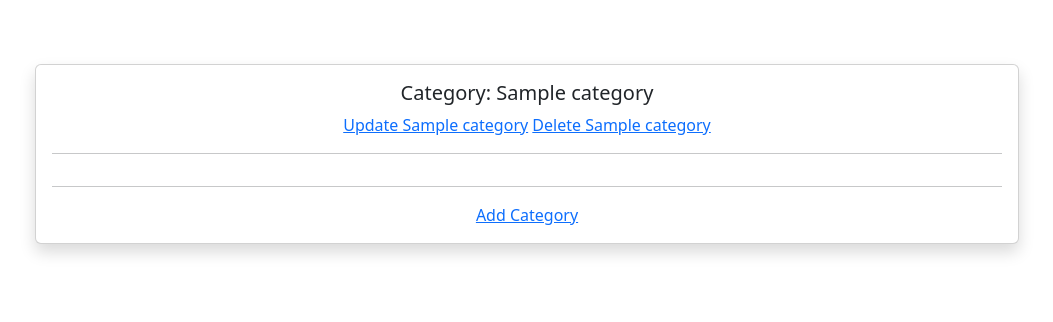
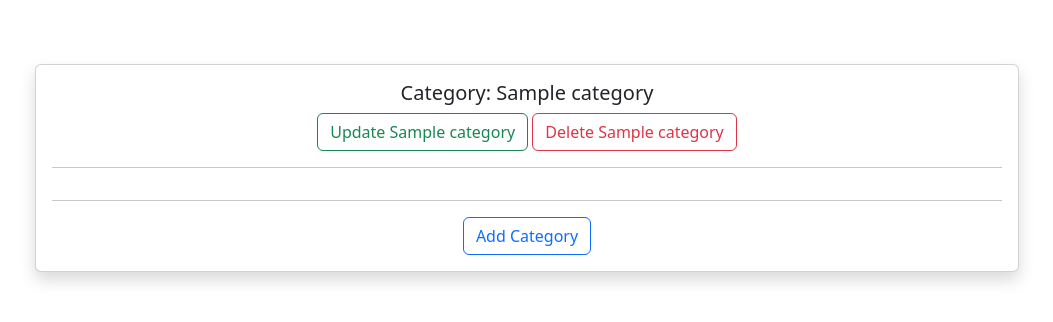
Before and after one commit to tadhgnolan/modern-message-board, a Django app: page /categories/ in a window 1280 px wide. Shown: the part 68-390 px from the top of the page, without its empty margins (113-1166 px from the left). Run offline with Django 3.2, Linux system fonts and the light colour scheme; a user stored in the database is signed in; tables that the repository leaves empty hold one stand-in row (values such as "Sample post").

Commit message:
Add button styling with bootstrap

```diff
--- a/modernmb/templates/modernmb/add_category.html
+++ b/modernmb/templates/modernmb/add_category.html
@@ -10,7 +10,7 @@
                 {{form.as_p}}
                 <div class="row">
                     <div class="col-12 text-center mx-auto">
-                        <button type="submit">Add Category</button>
+                        <button type="submit" class="btn btn-outline-primary">Add Category</button>
                     </div>
                 </div>
             </form>
--- a/modernmb/templates/modernmb/add_post.html
+++ b/modernmb/templates/modernmb/add_post.html
@@ -12,7 +12,7 @@
                     {{form.as_p}}
                     <div class="row">
                         <div class="col-12 text-center mx-auto">
-                            <button type="submit">Add Post</button>
+                            <button type="submit" class="btn btn-outline-primary">Add Post</button>
                         </div>
                     </div>
                 </form>
--- a/modernmb/templates/modernmb/categories.html
+++ b/modernmb/templates/modernmb/categories.html
@@ -10,9 +10,11 @@
                 {% if request.user.is_superuser %}
                 <div class="row">
                     <div class="col-12 text-center mx-auto">
-                        <a href="{% url 'update_category' category.id %}">Update
+                        <a class="btn btn-outline-success" role="button"
+                            href="{% url 'update_category' category.id %}">Update
                             {{category}}</a>
-                        <a href="{% url 'delete_category' category.id %}">Delete
+                        <a class="btn btn-outline-danger" role="button"
+                            href="{% url 'delete_category' category.id %}">Delete
                             {{category}}</a>
                     </div>
                 </div>
@@ -23,7 +25,8 @@
                 {% if request.user.is_superuser %}
                 <div class="row">
                     <div class="col-12 text-center mx-auto">
-                        <a href="{% url 'add_category' %}">Add Category</a>
+                        <a class="btn btn-outline-primary" role="button" href="{% url 'add_category' %}">Add
+                            Category</a>
                     </div>
                 </div>
                 {% endif %}
--- a/modernmb/templates/modernmb/post_details.html
+++ b/modernmb/templates/modernmb/post_details.html
@@ -32,13 +32,13 @@
     {% if request.user|lower == post.user|lower %}
     <div class="row">
         <div class="col-12 text-center mx-auto">
-            <a href="{% url 'update_post' post.id %}">Update</a>
+            <a class="btn btn-outline-success" role="button" href="{% url 'update_post' post.id %}">Update</a>
         </div>
     </div>
     <br>
     <div class="row">
         <div class="col-12 text-center mx-auto">
-            <a href="{% url 'delete_post' post.id %}">Delete</a>
+            <a class="btn btn-outline-danger" role="button" href="{% url 'delete_post' post.id %}">Delete</a>
         </div>
     </div>
     {% endif %}
--- a/modernmb/templates/modernmb/posts.html
+++ b/modernmb/templates/modernmb/posts.html
@@ -5,7 +5,7 @@
     {% if request.user.is_authenticated %}
     <div class="row">
         <div class="col-12 text-center mx-auto">
-            <a href="{% url 'add_post' %}">Add Post</a>
+            <a class="btn btn-outline-success" role="button" href="{% url 'add_post' %}">Add Post</a>
         </div>
     </div>
     {% endif %}
@@ -31,7 +31,7 @@
                 <h6>Name</h6>{{post.user.first.name}}
                 <br>
 
-                <a href="{% url 'view_post' post.id %}">View Post</a>
+                <a class="btn btn-outline-primary" role="button" href="{% url 'view_post' post.id %}">View Post</a>
             </div>
         </div>
         {% endfor %}
--- a/modernmb/templates/modernmb/update_category.html
+++ b/modernmb/templates/modernmb/update_category.html
@@ -12,7 +12,7 @@
                     {{form.as_p}}
                     <div class="row">
                         <div class="col-12 text-center mx-auto">
-                            <button type="submit">Update Category</button>
+                            <button type="submit" class="btn btn-outline-primary">Update Category</button>
                         </div>
                     </div>
                 </form>
--- a/modernmb/templates/modernmb/update_post.html
+++ b/modernmb/templates/modernmb/update_post.html
@@ -12,7 +12,7 @@
                     {{form.as_p}}
                     <div class="row">
                         <div class="col-12 text-center mx-auto">
-                            <button type="submitx">Update Post</button>
+                            <button type="submit" class="btn btn-outline-primary">Update Post</button>
                         </div>
                     </div>
                 </form>
```
